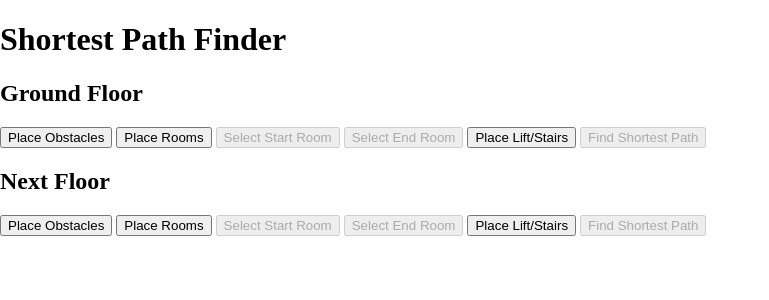
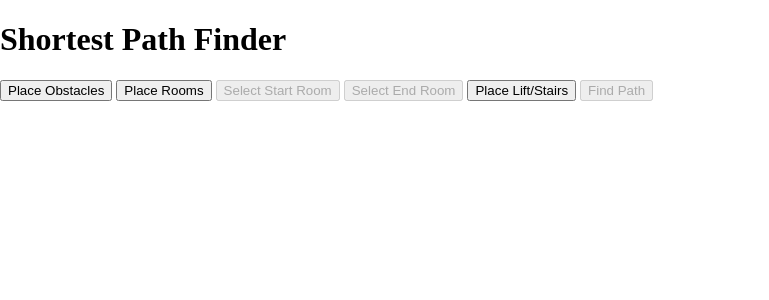
Before and after one commit to san-jana/A_star, a Flask app: template shortest_path_project/templates/index.html in a window 1280 px wide. Shown: the top 300 px of the page, without its empty margins (0-769 px from the left). Run offline with Flask 3, Linux system fonts and the light colour scheme; the template is opened without the code that fills it, so the values that code supplies are empty.

Commit message:
common toggles for both grids

```diff
--- a/shortest_path_project/static/scripts.js
+++ b/shortest_path_project/static/scripts.js
@@ -1,46 +1,40 @@
-const grids = {
-    ground: document.getElementById('ground-grid'),
-    next: document.getElementById('next-grid'),
-};
-
+const grids = ['grid1', 'grid2'];
 const rows = 10;
 const cols = 10;
-let mode = 'none';
-let startRoom = { ground: null, next: null };
-let endRoom = { ground: null, next: null };
-let placedRooms = { ground: [], next: [] };
-let placedLifts = { ground: [], next: [] };
+let mode = 'none';  // Modes: 'obstacle', 'room', 'start', 'end', 'lift'
+let startRoom = { grid1: null, grid2: null };
+let endRoom = { grid1: null, grid2: null };
+let placedRooms = { grid1: [], grid2: [] };
+let placedLifts = { grid1: [], grid2: [] };
 
 // Initialize grids
-Object.keys(grids).forEach(gridId => {
+grids.forEach(gridId => {
+    const gridElement = document.getElementById(gridId);
     for (let i = 0; i < rows * cols; i++) {
         const cell = document.createElement('div');
         cell.className = 'cell';
         cell.dataset.index = i;
         cell.dataset.grid = gridId;
         cell.addEventListener('click', () => cellClicked(i, gridId));
-        grids[gridId].appendChild(cell);
+        gridElement.appendChild(cell);
     }
 });
 
-// Function to update button states for the selected grid
-function updateButtonStates(gridId) {
-    const canSelect = placedRooms[gridId].length >= 2;
-    document.getElementById(`${gridId}-select-start`).disabled = !canSelect;
-    document.getElementById(`${gridId}-select-end`).disabled = !canSelect || startRoom[gridId] === null;
-    document.getElementById(`${gridId}-find-path`).disabled = !canSelect || startRoom[gridId] === null || endRoom[gridId] === null;
+function updateButtonStates() {
+    const canSelect = Object.values(placedRooms).some(rooms => rooms.length >= 2) || Object.values(placedLifts).some(lifts => lifts.length >= 2);
+    document.getElementById('select-start').disabled = !canSelect;
+    document.getElementById('select-end').disabled = !canSelect || Object.values(startRoom).every(room => room === null);
+    document.getElementById('find-path').disabled = !canSelect || Object.values(startRoom).every(room => room === null) || Object.values(endRoom).every(room => room === null);
 }
 
-// Set the mode and update button states accordingly for the specific grid
-function setMode(selectedMode, gridId) {
+function setMode(selectedMode) {
     mode = selectedMode;
-    document.getElementById(`${gridId}-place-obstacles`).disabled = (mode === 'obstacle');
-    document.getElementById(`${gridId}-place-rooms`).disabled = (mode === 'room');
-    document.getElementById(`${gridId}-place-lift`).disabled = (mode === 'lift');
-    updateButtonStates(gridId);
+    ['place-obstacles', 'place-rooms', 'place-lift'].forEach(button => {
+        document.getElementById(button).disabled = (mode === button.split('-')[1]);
+    });
+    updateButtonStates();
 }
 
-// When a cell is clicked in either grid
 function cellClicked(index, gridId) {
     const cell = document.querySelector(`.cell[data-index="${index}"][data-grid="${gridId}"]`);
 
@@ -54,39 +48,8 @@ function cellClicked(index, gridId) {
             cell.classList.add('room');
             placedRooms[gridId].push(index);
         }
-        updateButtonStates(gridId);
-    } else if (mode === 'start') {
-        // Remove previous start class
-        if (startRoom[gridId] !== null) {
-            const prevStart = document.querySelector(`.cell[data-index="${startRoom[gridId]}"][data-grid="${gridId}"]`);
-            prevStart.classList.remove('start');
-            // Restore 'lift' class if the previous start was a lift
-            if (placedLifts[gridId].includes(startRoom[gridId])) {
-                prevStart.classList.add('lift');
-            }
-        }
-        // Set new start
-        startRoom[gridId] = index;
-        cell.classList.add('start');
-        cell.classList.remove('lift'); // Ensure lift class is removed
-        updateButtonStates(gridId);
-    } else if (mode === 'end') {
-        // Remove previous end class
-        if (endRoom[gridId] !== null) {
-            const prevEnd = document.querySelector(`.cell[data-index="${endRoom[gridId]}"][data-grid="${gridId}"]`);
-            prevEnd.classList.remove('end');
-            // Restore 'lift' class if the previous end was a lift
-            if (placedLifts[gridId].includes(endRoom[gridId])) {
-                prevEnd.classList.add('lift');
-            }
-        }
-        // Set new end
-        endRoom[gridId] = index;
-        cell.classList.add('end');
-        cell.classList.remove('lift'); // Ensure lift class is removed
-        updateButtonStates(gridId);
+        updateButtonStates();
     } else if (mode === 'lift') {
-        // Toggle lift class
         if (cell.classList.contains('lift')) {
             cell.classList.remove('lift');
             placedLifts[gridId] = placedLifts[gridId].filter(lift => lift !== index);
@@ -94,10 +57,43 @@ function cellClicked(index, gridId) {
             cell.classList.add('lift');
             placedLifts[gridId].push(index);
         }
+        updateButtonStates();
+    } else if (mode === 'start') {
+        if (!cell.classList.contains('room') && !cell.classList.contains('lift')) {
+            alert('Please select a valid room or lift as the start.');
+            return;
+        }
+        if (startRoom[gridId] !== null) {
+            const prevStart = document.querySelector(`.cell[data-index="${startRoom[gridId]}"][data-grid="${gridId}"]`);
+            prevStart.classList.remove('start');
+            if (placedLifts[gridId].includes(startRoom[gridId])) {
+                prevStart.classList.add('lift');
+            }
+        }
+        startRoom[gridId] = index;
+        cell.classList.add('start');
+        cell.classList.remove('lift');
+        updateButtonStates();
+    } else if (mode === 'end') {
+        if (!cell.classList.contains('room') && !cell.classList.contains('lift')) {
+            alert('Please select a valid room or lift as the end.');
+            return;
+        }
+        if (endRoom[gridId] !== null) {
+            const prevEnd = document.querySelector(`.cell[data-index="${endRoom[gridId]}"][data-grid="${gridId}"]`);
+            prevEnd.classList.remove('end');
+            if (placedLifts[gridId].includes(endRoom[gridId])) {
+                prevEnd.classList.add('lift');
+            }
+        }
+        endRoom[gridId] = index;
+        cell.classList.add('end');
+        cell.classList.remove('lift');
+        updateButtonStates();
     }
 }
 
-// Function to find the shortest path in a specific grid
+// Pathfinding for a specific grid
 function findShortestPath(gridId) {
     if (startRoom[gridId] === null || endRoom[gridId] === null) {
         alert('Please select both start and end rooms.');
@@ -122,7 +118,7 @@ function findShortestPath(gridId) {
         }
     });
 
-    // Pass grid-specific data to the backend
+    // Pass grid-specific data to the backend or handle pathfinding here
     fetch('/path', {
         method: 'POST',
         headers: {
@@ -140,6 +136,22 @@ function findShortestPath(gridId) {
     .catch(error => console.error('Error:', error));
 }
 
-// Initialize both grids
-updateButtonStates('ground');
-updateButtonStates('next');
+// Common pathfinding for both grids
+function findPathForBothGrids() {
+    if (startRoom['grid1'] === null || endRoom['grid1'] === null || startRoom['grid2'] === null || endRoom['grid2'] === null) {
+        alert('Please select start and end points on both grids.');
+        return;
+    }
+
+    // Find path for grid1
+    findShortestPath('grid1');
+
+    // Find path for grid2
+    findShortestPath('grid2');
+}
+
+// Add event listener for common pathfinding button
+document.getElementById('find-path').addEventListener('click', findPathForBothGrids);
+
+// Initial state: disable certain buttons
+updateButtonStates();
--- a/shortest_path_project/templates/index.html
+++ b/shortest_path_project/templates/index.html
@@ -8,34 +8,19 @@
 </head>
 <body>
     <h1>Shortest Path Finder</h1>
-
-    <!-- Container for both grids -->
-    <div class="grid-container">
-        <!-- Ground floor grid -->
-        <div>
-            <h2>Ground Floor</h2>
-            <div class="grid" id="ground-grid"></div>
-            <button id="ground-place-obstacles" onclick="setMode('obstacle', 'ground')">Place Obstacles</button>
-            <button id="ground-place-rooms" onclick="setMode('room', 'ground')">Place Rooms</button>
-            <button id="ground-select-start" onclick="setMode('start', 'ground')">Select Start Room</button>
-            <button id="ground-select-end" onclick="setMode('end', 'ground')">Select End Room</button>
-            <button id="ground-place-lift" onclick="setMode('lift', 'ground')">Place Lift/Stairs</button>
-            <button id="ground-find-path" onclick="findShortestPath('ground')">Find Shortest Path</button>
-        </div>
-
-        <!-- Next floor grid -->
-        <div>
-            <h2>Next Floor</h2>
-            <div class="grid" id="next-grid"></div>
-            <button id="next-place-obstacles" onclick="setMode('obstacle', 'next')">Place Obstacles</button>
-            <button id="next-place-rooms" onclick="setMode('room', 'next')">Place Rooms</button>
-            <button id="next-select-start" onclick="setMode('start', 'next')">Select Start Room</button>
-            <button id="next-select-end" onclick="setMode('end', 'next')">Select End Room</button>
-            <button id="next-place-lift" onclick="setMode('lift', 'next')">Place Lift/Stairs</button>
-            <button id="next-find-path" onclick="findShortestPath('next')">Find Shortest Path</button>
-        </div>
+    <div class="buttons">
+        <button id="place-obstacles" onclick="setMode('obstacle')">Place Obstacles</button>
+        <button id="place-rooms" onclick="setMode('room')">Place Rooms</button>
+        <button id="select-start" onclick="setMode('start')">Select Start Room</button>
+        <button id="select-end" onclick="setMode('end')">Select End Room</button>
+        <button id="place-lift" onclick="setMode('lift')">Place Lift/Stairs</button>
+        <button id="find-path" onclick="findShortestPath()">Find Path</button>
     </div>
 
+    <div class="grids-container">
+        <div class="grid" id="grid1"></div>
+        <div class="grid" id="grid2"></div>
+    </div>
     <script src="{{ url_for('static', filename='scripts.js') }}"></script>
 </body>
 </html>
```
Also changed, not shown: shortest_path_project/static/styles.css (+9 -7 lines).
